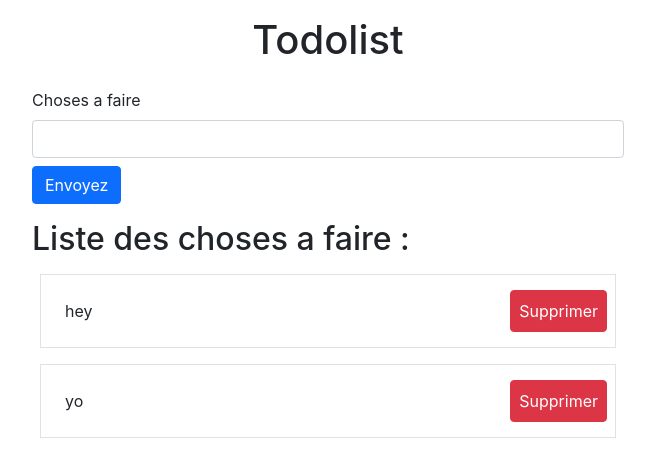
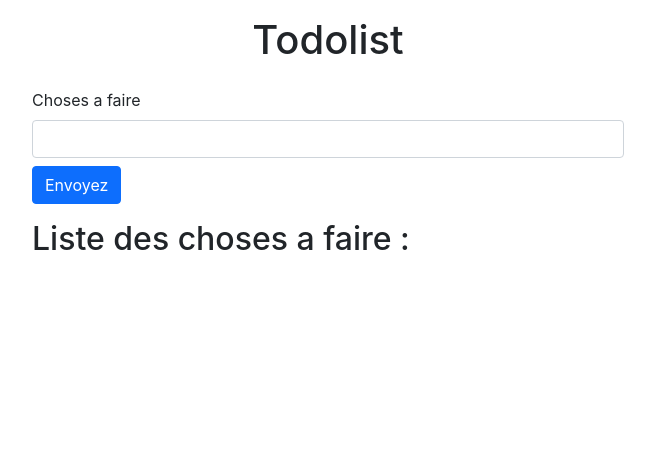
Before and after one commit to remmoclock/TodolistReact, a React (Create React App) app: page / in a window 1280 px wide. Shown: the top 476 px of the page, without its empty margins (312-967 px from the left). Built offline with nearby package versions, Linux system fonts and the light colour scheme.

Commit message:
Delete todolist

```diff
--- a/src/Components/Form.js
+++ b/src/Components/Form.js
@@ -4,8 +4,8 @@ import { v4 as uuidv4 } from "uuid";
 
 function Form() {
   const [data, setData] = useState([
-    { txt: "hey", id: uuidv4() },
-    { txt: "yo", id: uuidv4() },
+    // { txt: "hey", id: uuidv4() },
+    // { txt: "yo", id: uuidv4() },
   ]);
   const [stateInput, setStateInput] = useState();
 
@@ -21,7 +21,14 @@ function Form() {
     newTodo.id = uuidv4();
     newArr.push(newTodo);
     setData(newArr);
-    setStateInput('')
+    setStateInput("");
+  };
+
+  const deleteTodo = (id) => {
+    const filteredState = data.filter((item) => {
+      return item.id !== id;
+    });
+    setData(filteredState);
   };
 
   return (
@@ -31,7 +38,7 @@ function Form() {
           Choses a faire
         </label>
         <input
-        value={stateInput}
+          value={stateInput}
           onInput={(e) => linkInput(e.target.value)}
           type="text"
           className="form-control"
@@ -41,8 +48,8 @@ function Form() {
       </form>
       <h2>Liste des choses a faire :</h2>
       <ul className="list-group">
-        {data.map((item, index) => {
-          return <Item txt={item.txt} />;
+        {data.map((item) => {
+          return <Item txt={item.txt} delFunc={deleteTodo} id={item.id} />;
         })}
       </ul>
     </div>
--- a/src/Components/Item.js
+++ b/src/Components/Item.js
@@ -4,7 +4,7 @@ function Item(props) {
   return (
     <li className="border d-flex justify-content-between align-items-center p-2 m-2">
         <div className="p-3">{props.txt}</div>
-        <button className="btn btn-danger p-2 h-50">Supprimer</button>
+        <button onClick={() => props.delFunc(props.id)} className="btn btn-danger p-2 h-50">Supprimer</button>
     </li>
   );
 }
```
